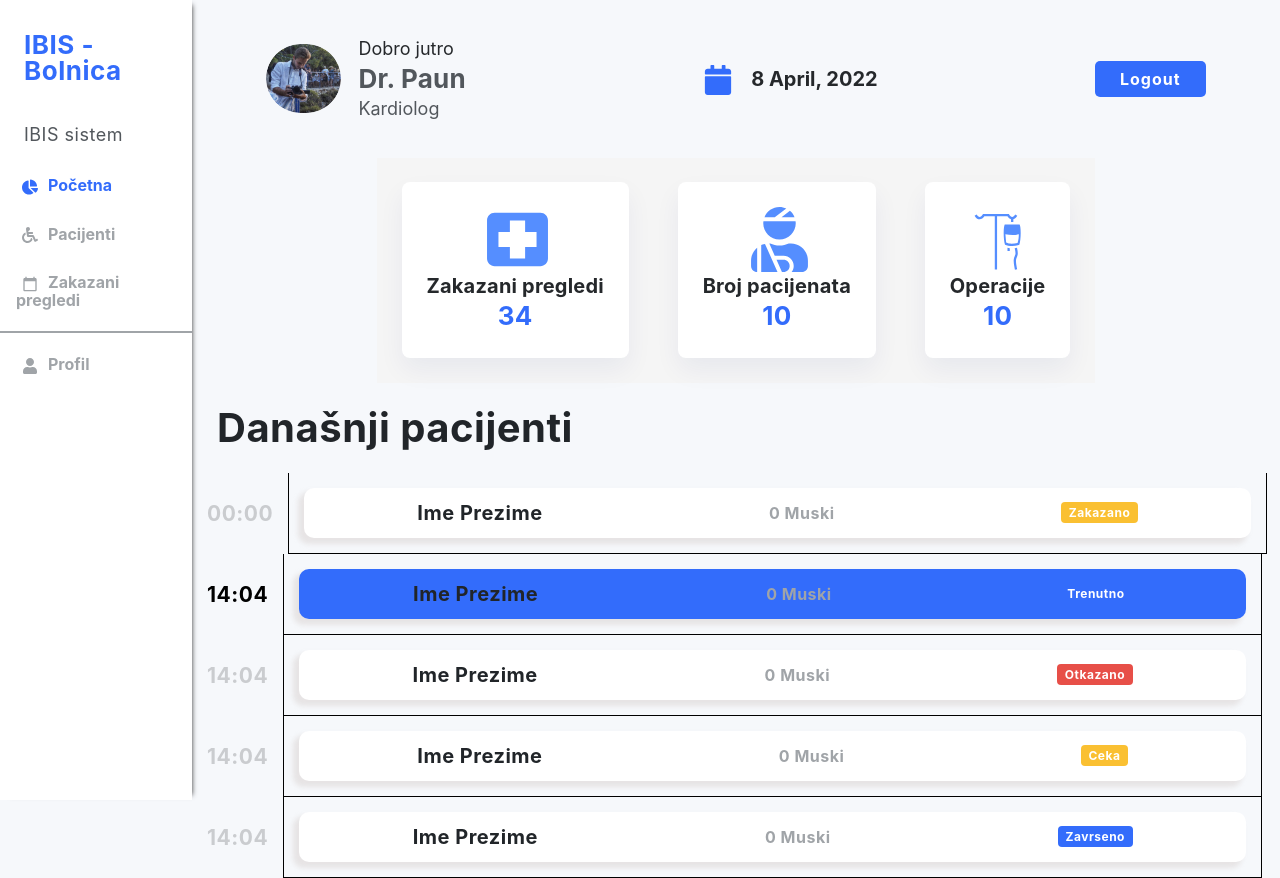
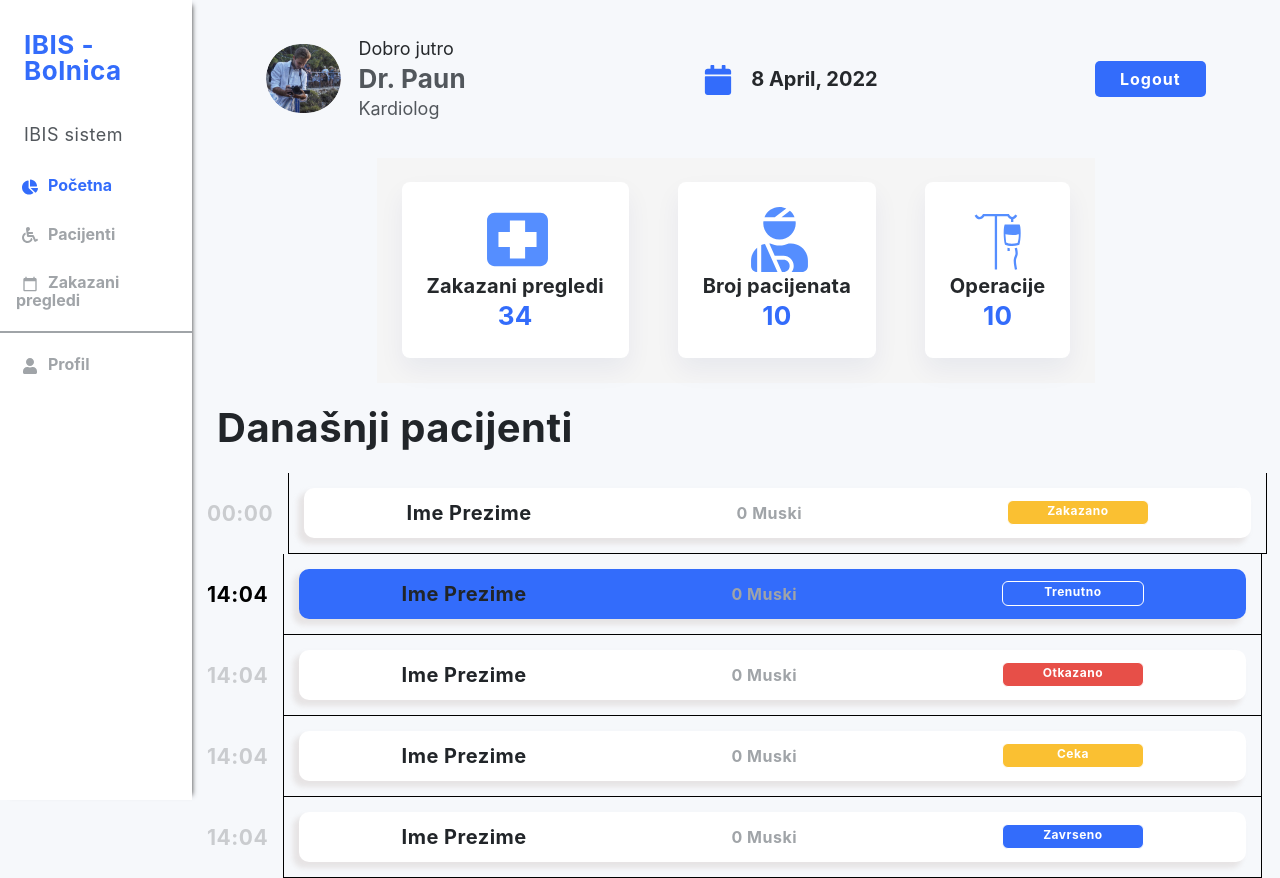
Before and after one commit to ivaguranov/Bolnica-Front, a React (Create React App) app: page / in a window 1280 px wide. Built offline with nearby package versions, Linux system fonts and the light colour scheme; no server answers.

Commit message:
finished Scheduled appointment "Waiting" and "Declined" button function prop

```diff
--- a/src/components/SingleAppointment/styles.css
+++ b/src/components/SingleAppointment/styles.css
@@ -21,7 +21,7 @@
   color: #a0a4a8;
 }
 
-.appointmentButtons {
+.appointmentStatus {
   border-radius: 6px;
   width: 15%;
   height: 50%;
--- a/src/components/SingleAppointmentNurse/SingleAppointmentNurse.js
+++ b/src/components/SingleAppointmentNurse/SingleAppointmentNurse.js
@@ -3,19 +3,15 @@ import "./styles.css";
 import { format } from "date-fns";
 
 const SingleAppointmentNurse = ({ props }) => {
-  const { id, firstname, lastname, dob, gender, appointmentStatus, time } =
-    props;
+  const { id, firstname, lastname, dob, gender, time } = props;
 
   let age = format(new Date(), "yyyy") - format(dob, "yyyy");
   let appointTime = format(new Date(time), "HH:mm");
-  /*
-  const dispatch = useDispatch();
-  const navigate = useNavigate();
 
   function updateAppointmentStatus(id, data) {
-    dispatch(updateAppointment(id, data));
-    navigate("/appointment");
-  } */
+    /*     console.log(data);
+    console.log(id); */
+  }
 
   return (
     <div key={`prop-${id}`} className="customClass">
@@ -32,13 +28,21 @@ const SingleAppointmentNurse = ({ props }) => {
               {age} {gender}
             </span>
             <div className="d-flex">
-              <button type="button" className="btn customButton1">
+              <button
+                type="button"
+                className="btn customButton1"
+                onClick={() => updateAppointmentStatus(id, "Ceka")}
+              >
                 Čeka
               </button>
               <button type="button" className="btn customButton2">
                 Trenutno
               </button>
-              <button type="button" className="btn customButton3">
+              <button
+                type="button"
+                className="btn customButton3"
+                onClick={() => updateAppointmentStatus(id, "Otkazano")}
+              >
                 Otkazano
               </button>
               <button type="button" className="btn customButton4">
```
